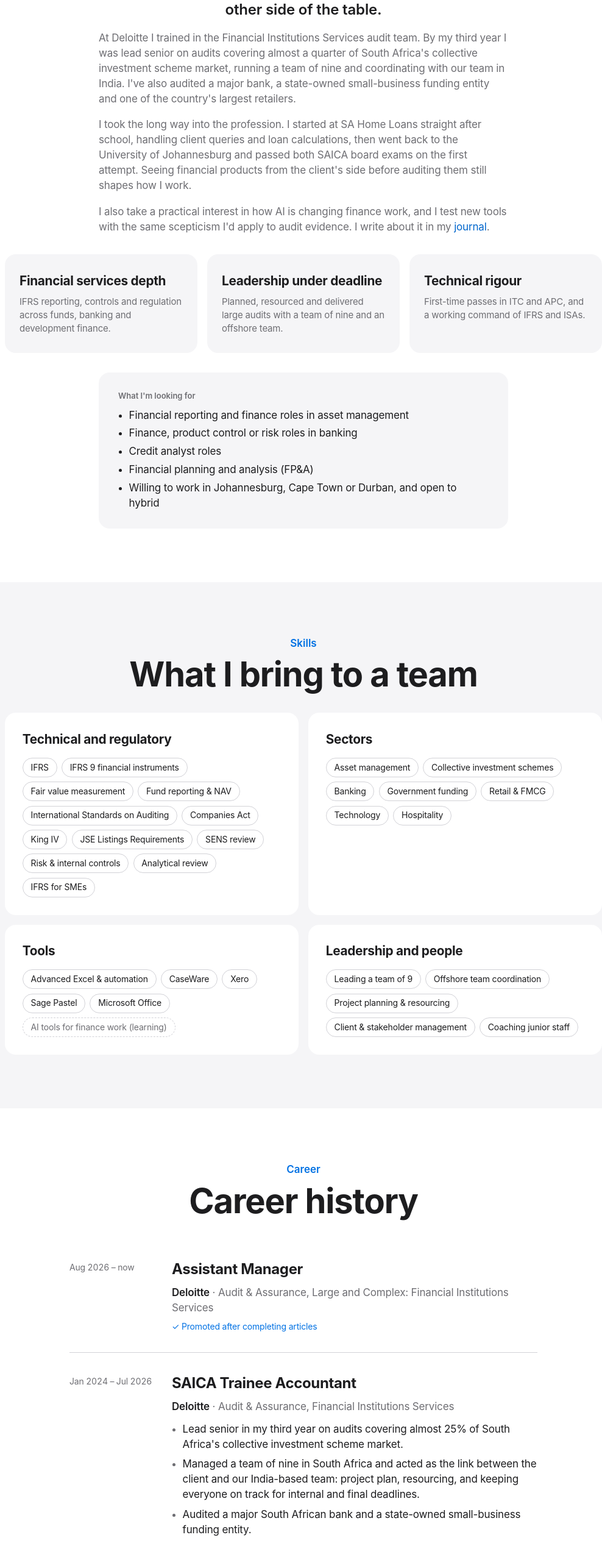
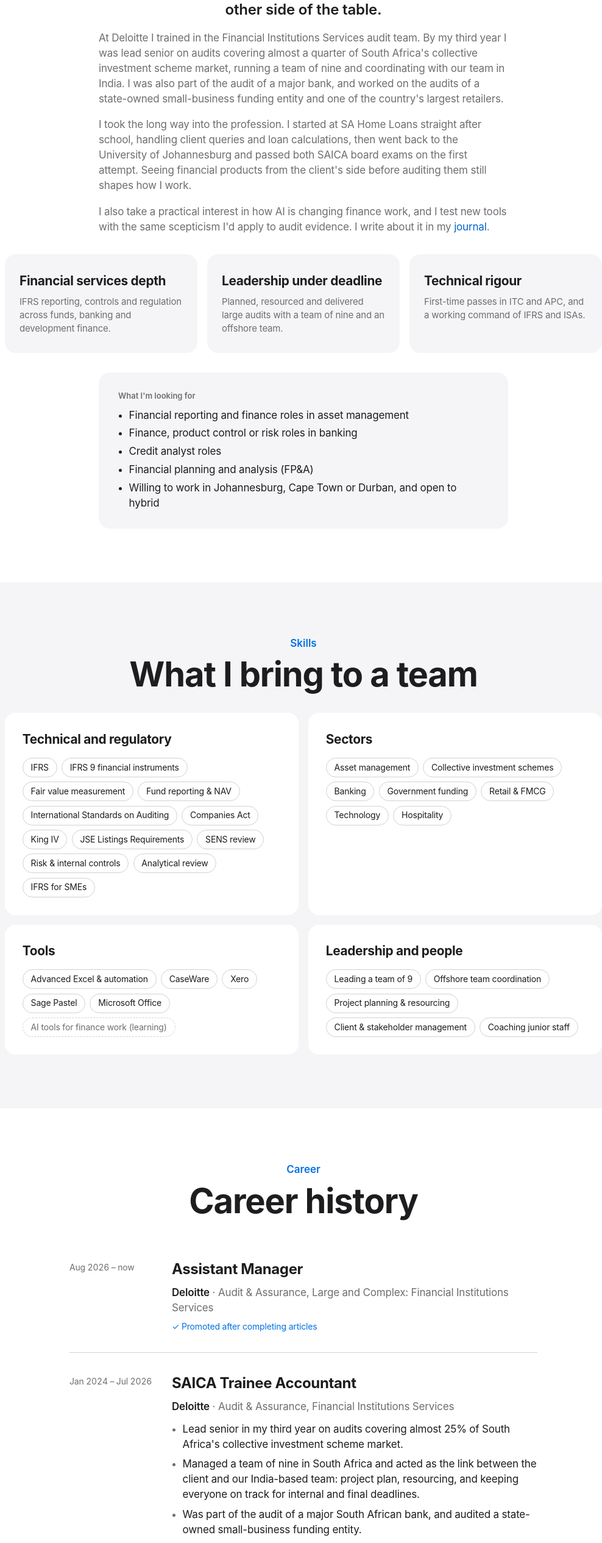
Before and after one commit to denishenp-ai/denishen-website, a plain HTML site: page index.html in a window 1280 px wide. Shown: the part 1345-3876 px from the top of the page at 61% size, without its empty margins (142-1130 px from the left). Drawn offline with Linux system fonts and the light colour scheme.

Commit message:
Reword bank audit involvement
Co-Authored-By: Claude Opus 5.5 <noreply@anthropic.com>
Claude-Session: https://claude.ai/code/session_01EcbjGbcjyGYVKY1fteqEF4szeny

```diff
--- a/index.html
+++ b/index.html
@@ -241,7 +241,7 @@ mark.edit { background: #fff3c4; color: #5a4500; padding: 0 .2em; border-radius:
         <h2>From auditing financial institutions to working inside one</h2>
         <div class="prose">
           <p class="lead">I've spent three years inside the numbers of South African asset managers and banks. Now I want to work on the other side of the table.</p>
-          <p>At Deloitte I trained in the Financial Institutions Services audit team. By my third year I was lead senior on audits covering almost a quarter of South Africa's collective investment scheme market, running a team of nine and coordinating with our team in India. I've also audited a major bank, a state-owned small-business funding entity and one of the country's largest retailers.</p>
+          <p>At Deloitte I trained in the Financial Institutions Services audit team. By my third year I was lead senior on audits covering almost a quarter of South Africa's collective investment scheme market, running a team of nine and coordinating with our team in India. I was also part of the audit of a major bank, and worked on the audits of a state-owned small-business funding entity and one of the country's largest retailers.</p>
           <p>I took the long way into the profession. I started at SA Home Loans straight after school, handling client queries and loan calculations, then went back to the University of Johannesburg and passed both SAICA board exams on the first attempt. Seeing financial products from the client's side before auditing them still shapes how I work.</p>
           <p>I also take a practical interest in how AI is changing finance work, and I test new tools with the same scepticism I'd apply to audit evidence. I write about it in my <a href="#journal">journal</a>.</p>
         </div>
@@ -327,7 +327,7 @@ mark.edit { background: #fff3c4; color: #5a4500; padding: 0 .2em; border-radius:
               <ul class="ticks">
                 <li>Lead senior in my third year on audits covering almost 25% of South Africa's collective investment scheme market.</li>
                 <li>Managed a team of nine in South Africa and acted as the link between the client and our India-based team: project plan, resourcing, and keeping everyone on track for internal and final deadlines.</li>
-                <li>Audited a major South African bank and a state-owned small-business funding entity.</li>
+                <li>Was part of the audit of a major South African bank, and audited a state-owned small-business funding entity.</li>
                 <li>Worked on one of the country's largest retailers, which gave me a view of business outside financial services.</li>
                 <li>Built a practical command of IFRS and ISAs, and used Excel daily to simplify and automate routine work.</li>
               </ul>
```
Also changed, not shown: 1 other file.
